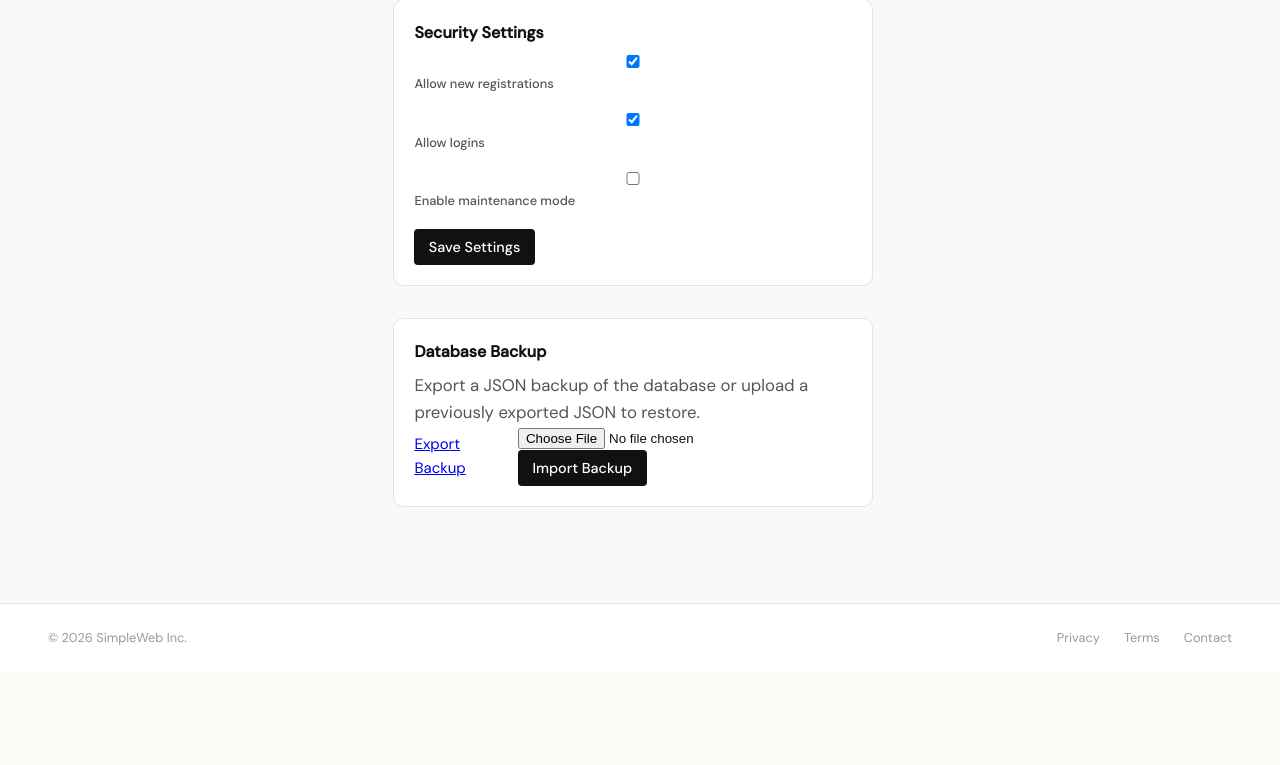
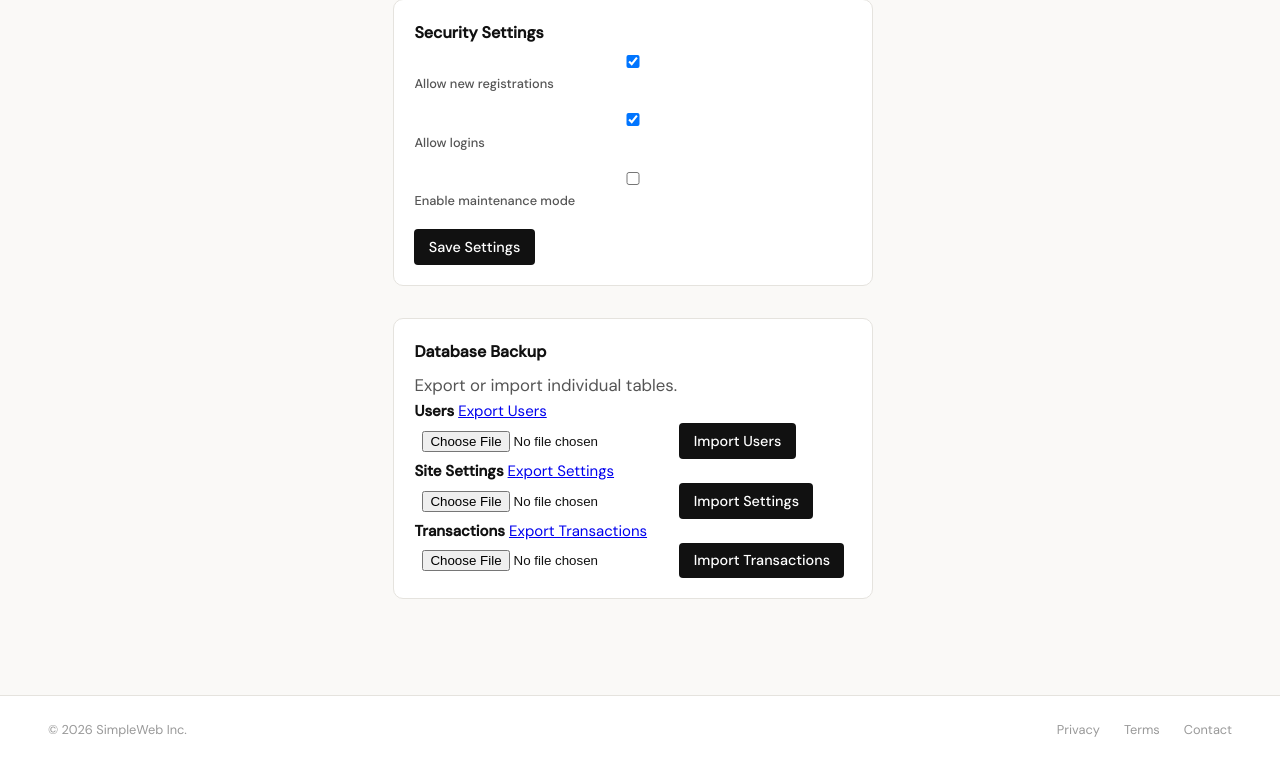
Before and after one commit to radufabian9794-glitch/SimpleWeb, a Flask app: page /admin in a window 1280 px wide. Shown: the part 368-1133 px from the top of the page. Before the commit the page ends 1013 px from the top, so only its background shows below. Run offline with Flask 3, Linux system fonts and the light colour scheme; the visitor is signed in with stand-in values (Sample User, id 1); tables that the repository leaves empty hold one stand-in row (values such as "Sample post"); some web fonts are replaced.

Commit message:
Import/Export for users,site_settings and transactions

```diff
--- a/app.py
+++ b/app.py
@@ -284,6 +284,7 @@
         backup = {
             "users": _serialize_model_rows(User),
             "site_settings": _serialize_model_rows(SiteSetting),
+            "transactions": _serialize_table_by_name("transactions") if inspect(db.engine).has_table("transactions") else [],
         }
 
         data = json.dumps(backup, indent=2)
@@ -297,6 +298,190 @@
     except Exception as e:
         flash(f"Failed to prepare backup: {e}", "error")
         return redirect(url_for("admin_page"))
+
+
+@app.route("/admin/backup/export/users")
+def admin_export_users():
+    if "user_id" not in session:
+        flash("Please sign in to continue.", "error")
+        return redirect(url_for("auth"))
+    current_user = User.query.get(session["user_id"])
+    if not current_user or current_user.admin != 1:
+        flash("You do not have permission to access the admin area.", "error")
+        return redirect(url_for("dashboard"))
+
+    try:
+        data = json.dumps(_serialize_model_rows(User), indent=2)
+        filename = f"users-backup-{datetime.utcnow().strftime('%Y%m%dT%H%M%SZ')}.json"
+        flash("Users export ready.", "success")
+        return Response(data, mimetype="application/json", headers={"Content-Disposition": f"attachment;filename={filename}"})
+    except Exception as e:
+        flash(f"Failed to export users: {e}", "error")
+        return redirect(url_for("admin_page"))
+
+
+@app.route("/admin/backup/import/users", methods=["POST"])
+def admin_import_users():
+    if "user_id" not in session:
+        flash("Please sign in to continue.", "error")
+        return redirect(url_for("auth"))
+    current_user = User.query.get(session["user_id"])
+    if not current_user or current_user.admin != 1:
+        flash("You do not have permission to access the admin area.", "error")
+        return redirect(url_for("dashboard"))
+
+    f = request.files.get("backup_file")
+    if not f:
+        flash("No backup file uploaded.", "error")
+        return redirect(url_for("admin_page"))
+
+    try:
+        payload = json.load(f)
+    except Exception:
+        flash("Uploaded file is not valid JSON.", "error")
+        return redirect(url_for("admin_page"))
+
+    try:
+        rows = payload if isinstance(payload, list) else payload.get("users", [])
+        _clear_table_and_dependents("users")
+        for row in rows:
+            u = User()
+            for k, v in row.items():
+                setattr(u, k, v)
+            db.session.add(u)
+        db.session.commit()
+        flash("Users imported successfully.", "success")
+    except Exception as e:
+        db.session.rollback()
+        flash(f"Failed to import users: {e}", "error")
+
+    return redirect(url_for("admin_page"))
+
+
+@app.route("/admin/backup/export/site_settings")
+def admin_export_site_settings():
+    if "user_id" not in session:
+        flash("Please sign in to continue.", "error")
+        return redirect(url_for("auth"))
+    current_user = User.query.get(session["user_id"])
+    if not current_user or current_user.admin != 1:
+        flash("You do not have permission to access the admin area.", "error")
+        return redirect(url_for("dashboard"))
+
+    try:
+        data = json.dumps(_serialize_model_rows(SiteSetting), indent=2)
+        filename = f"site-settings-backup-{datetime.utcnow().strftime('%Y%m%dT%H%M%SZ')}.json"
+        flash("Site settings export ready.", "success")
+        return Response(data, mimetype="application/json", headers={"Content-Disposition": f"attachment;filename={filename}"})
+    except Exception as e:
+        flash(f"Failed to export site settings: {e}", "error")
+        return redirect(url_for("admin_page"))
+
+
+@app.route("/admin/backup/import/site_settings", methods=["POST"])
+def admin_import_site_settings():
+    if "user_id" not in session:
+        flash("Please sign in to continue.", "error")
+        return redirect(url_for("auth"))
+    current_user = User.query.get(session["user_id"])
+    if not current_user or current_user.admin != 1:
+        flash("You do not have permission to access the admin area.", "error")
+        return redirect(url_for("dashboard"))
+
+    f = request.files.get("backup_file")
+    if not f:
+        flash("No backup file uploaded.", "error")
+        return redirect(url_for("admin_page"))
+
+    try:
+        payload = json.load(f)
+    except Exception:
+        flash("Uploaded file is not valid JSON.", "error")
+        return redirect(url_for("admin_page"))
+
+    try:
+        rows = payload if isinstance(payload, list) else payload.get("site_settings", [])
+        _clear_table_and_dependents("site_settings")
+        for row in rows:
+            s = SiteSetting()
+            for k, v in row.items():
+                setattr(s, k, v)
+            db.session.add(s)
+        db.session.commit()
+        flash("Site settings imported successfully.", "success")
+    except Exception as e:
+        db.session.rollback()
+        flash(f"Failed to import site settings: {e}", "error")
+
+    return redirect(url_for("admin_page"))
+
+
+@app.route("/admin/backup/export/transactions")
+def admin_export_transactions():
+    if "user_id" not in session:
+        flash("Please sign in to continue.", "error")
+        return redirect(url_for("auth"))
+    current_user = User.query.get(session["user_id"])
+    if not current_user or current_user.admin != 1:
+        flash("You do not have permission to access the admin area.", "error")
+        return redirect(url_for("dashboard"))
+
+    try:
+        if not inspect(db.engine).has_table("transactions"):
+            flash("No transactions table present.", "error")
+            return redirect(url_for("admin_page"))
+        data = json.dumps(_serialize_table_by_name("transactions"), indent=2)
+        filename = f"transactions-backup-{datetime.utcnow().strftime('%Y%m%dT%H%M%SZ')}.json"
+        flash("Transactions export ready.", "success")
+        return Response(data, mimetype="application/json", headers={"Content-Disposition": f"attachment;filename={filename}"})
+    except Exception as e:
+        flash(f"Failed to export transactions: {e}", "error")
+        return redirect(url_for("admin_page"))
+
+
+@app.route("/admin/backup/import/transactions", methods=["POST"])
+def admin_import_transactions():
+    if "user_id" not in session:
+        flash("Please sign in to continue.", "error")
+        return redirect(url_for("auth"))
+    current_user = User.query.get(session["user_id"])
+    if not current_user or current_user.admin != 1:
+        flash("You do not have permission to access the admin area.", "error")
+        return redirect(url_for("dashboard"))
+
+    if not inspect(db.engine).has_table("transactions"):
+        flash("No transactions table present.", "error")
+        return redirect(url_for("admin_page"))
+
+    f = request.files.get("backup_file")
+    if not f:
+        flash("No backup file uploaded.", "error")
+        return redirect(url_for("admin_page"))
+
+    try:
+        payload = json.load(f)
+    except Exception:
+        flash("Uploaded file is not valid JSON.", "error")
+        return redirect(url_for("admin_page"))
+
+    try:
+        rows = payload if isinstance(payload, list) else payload.get("transactions", [])
+        _clear_table_and_dependents("transactions")
+        inspector = inspect(db.engine)
+        cols = [c["name"] for c in inspector.get_columns("transactions")]
+        for row in rows:
+            params = {c: row.get(c) for c in cols}
+            cols_list = ",".join(cols)
+            vals_list = ",".join([f":{c}" for c in cols])
+            sql = text(f"INSERT INTO transactions ({cols_list}) VALUES ({vals_list})")
+            db.session.execute(sql, params)
+        db.session.commit()
+        flash("Transactions imported successfully.", "success")
+    except Exception as e:
+        db.session.rollback()
+        flash(f"Failed to import transactions: {e}", "error")
+
+    return redirect(url_for("admin_page"))
 
 
 @app.route("/admin/backup/import", methods=["POST"])
@@ -322,28 +507,44 @@
         return redirect(url_for("admin_page"))
 
     try:
-        # Clear current data and restore from backup
-        # Delete rows in a safe order (child -> parent) if relationships exist
-        User.query.delete()
-        SiteSetting.query.delete()
-        db.session.commit()
+        # If the uploaded JSON is the full backup object (users/site_settings/transactions), accept that
+        if isinstance(payload, dict) and ("users" in payload or "site_settings" in payload or "transactions" in payload):
+            users = payload.get("users", [])
+            settings = payload.get("site_settings", [])
+            transactions = payload.get("transactions", [])
 
-        users = payload.get("users", [])
-        for row in users:
-            u = User()
-            for k, v in row.items():
-                setattr(u, k, v)
-            db.session.add(u)
+            # Clear dependent tables then parents
+            _clear_table_and_dependents("transactions")
+            _clear_table_and_dependents("users")
+            _clear_table_and_dependents("site_settings")
 
-        settings = payload.get("site_settings", [])
-        for row in settings:
-            s = SiteSetting()
-            for k, v in row.items():
-                setattr(s, k, v)
-            db.session.add(s)
+            for row in users:
+                u = User()
+                for k, v in row.items():
+                    setattr(u, k, v)
+                db.session.add(u)
 
-        db.session.commit()
-        flash("Backup imported successfully.", "success")
+            for row in settings:
+                s = SiteSetting()
+                for k, v in row.items():
+                    setattr(s, k, v)
+                db.session.add(s)
+
+            # insert transactions via dynamic insert
+            if transactions:
+                inspector = inspect(db.engine)
+                cols = [c["name"] for c in inspector.get_columns("transactions")]
+                for row in transactions:
+                    params = {c: row.get(c) for c in cols}
+                    cols_list = ",".join(cols)
+                    vals_list = ",".join([f":{c}" for c in cols])
+                    sql = text(f"INSERT INTO transactions ({cols_list}) VALUES ({vals_list})")
+                    db.session.execute(sql, params)
+
+            db.session.commit()
+            flash("Backup imported successfully.", "success")
+        else:
+            flash("Uploaded JSON did not contain recognized backup keys.", "error")
     except Exception as e:
         db.session.rollback()
         flash(f"Failed to import backup: {e}", "error")
--- a/templates/admin.html
+++ b/templates/admin.html
@@ -50,12 +50,32 @@
 
     <section class="profile-card" style="margin: 2rem 0 0;">
       <h2>Database Backup</h2>
-      <p>Export a JSON backup of the database or upload a previously exported JSON to restore.</p>
-      <div style="display:flex;gap:1rem;align-items:center;">
-        <a href="{{ url_for('admin_backup_export') }}" class="btn-secondary">Export Backup</a>
-        <form action="{{ url_for('admin_backup_import') }}" method="post" enctype="multipart/form-data" style="display:inline-block;">
+      <p>Export or import individual tables.</p>
+
+      <div class="backup-row">
+        <strong>Users</strong>
+        <a href="{{ url_for('admin_export_users') }}" class="btn-secondary">Export Users</a>
+        <form action="{{ url_for('admin_import_users') }}" method="post" enctype="multipart/form-data" style="display:inline-block;margin-left:0.5rem;">
           <input type="file" name="backup_file" accept="application/json" required />
-          <button type="submit" class="btn-primary">Import Backup</button>
+          <button type="submit" class="btn-primary">Import Users</button>
+        </form>
+      </div>
+
+      <div class="backup-row">
+        <strong>Site Settings</strong>
+        <a href="{{ url_for('admin_export_site_settings') }}" class="btn-secondary">Export Settings</a>
+        <form action="{{ url_for('admin_import_site_settings') }}" method="post" enctype="multipart/form-data" style="display:inline-block;margin-left:0.5rem;">
+          <input type="file" name="backup_file" accept="application/json" required />
+          <button type="submit" class="btn-primary">Import Settings</button>
+        </form>
+      </div>
+
+      <div class="backup-row">
+        <strong>Transactions</strong>
+        <a href="{{ url_for('admin_export_transactions') }}" class="btn-secondary">Export Transactions</a>
+        <form action="{{ url_for('admin_import_transactions') }}" method="post" enctype="multipart/form-data" style="display:inline-block;margin-left:0.5rem;">
+          <input type="file" name="backup_file" accept="application/json" required />
+          <button type="submit" class="btn-primary">Import Transactions</button>
         </form>
       </div>
     </section>
```
